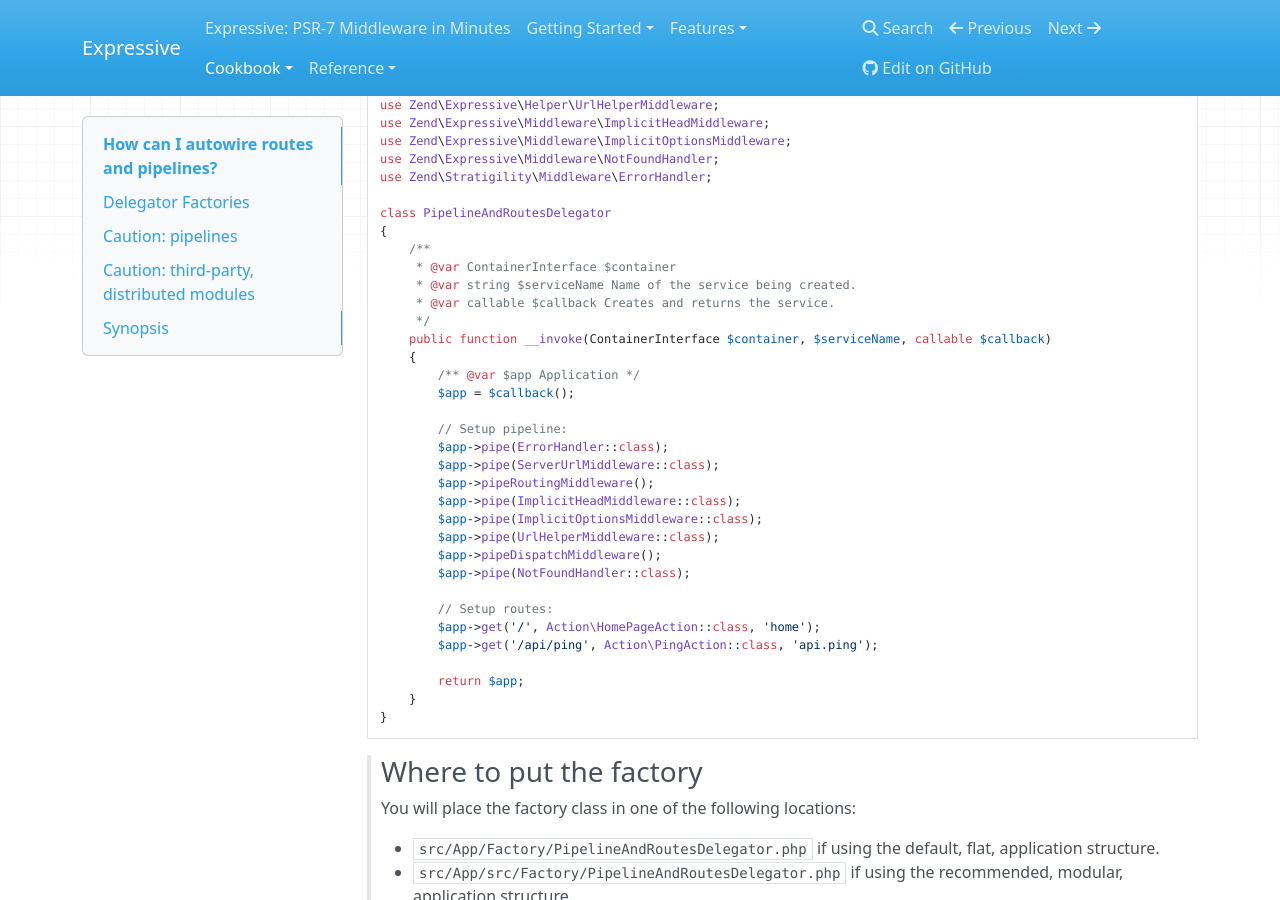
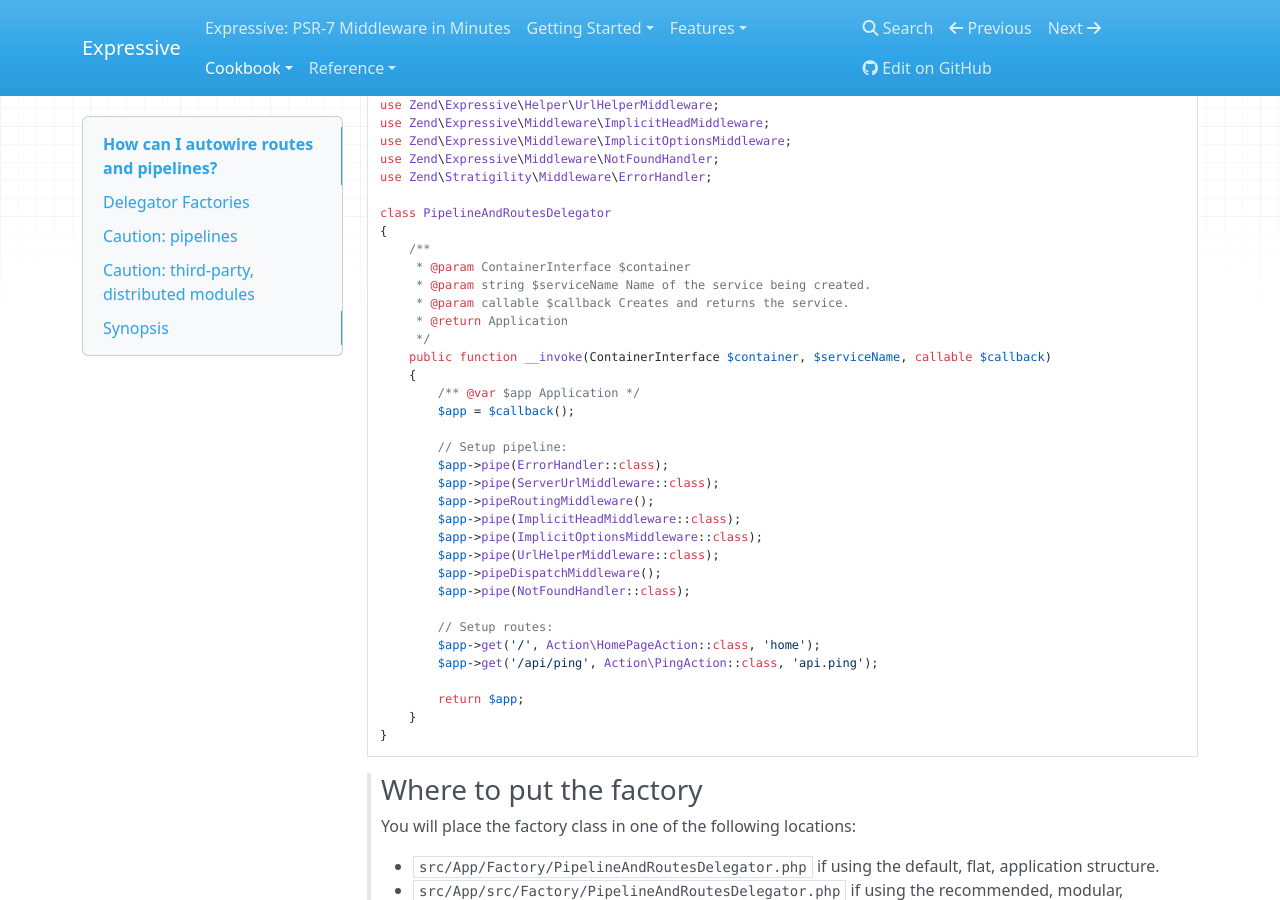
Before and after one commit to zendframework/zend-expressive, an MkDocs documentation site: the page built from doc/book/cookbook/autowiring-routes-and-pipelines.md, in a window 1280 px wide and 900 px high, scrolled down 690 px. Built offline with MkDocs 1.6.1, drawn with Linux system fonts in a browser that asks for light colours; nearby versions of some CDN libraries; old or Windows-style settings are respelled for this version of MkDocs.

Commit message:
Fix docblock for example delegator factory
- use `@param` instead of `@var`
- add a `@return` annotation

```diff
--- a/doc/book/cookbook/autowiring-routes-and-pipelines.md
+++ b/doc/book/cookbook/autowiring-routes-and-pipelines.md
@@ -43,9 +43,10 @@
 class PipelineAndRoutesDelegator
 {
     /**
-     * @var ContainerInterface $container
-     * @var string $serviceName Name of the service being created.
-     * @var callable $callback Creates and returns the service.
+     * @param ContainerInterface $container
+     * @param string $serviceName Name of the service being created.
+     * @param callable $callback Creates and returns the service.
+     * @return Application
      */
     public function __invoke(ContainerInterface $container, $serviceName, callable $callback)
     {
```
